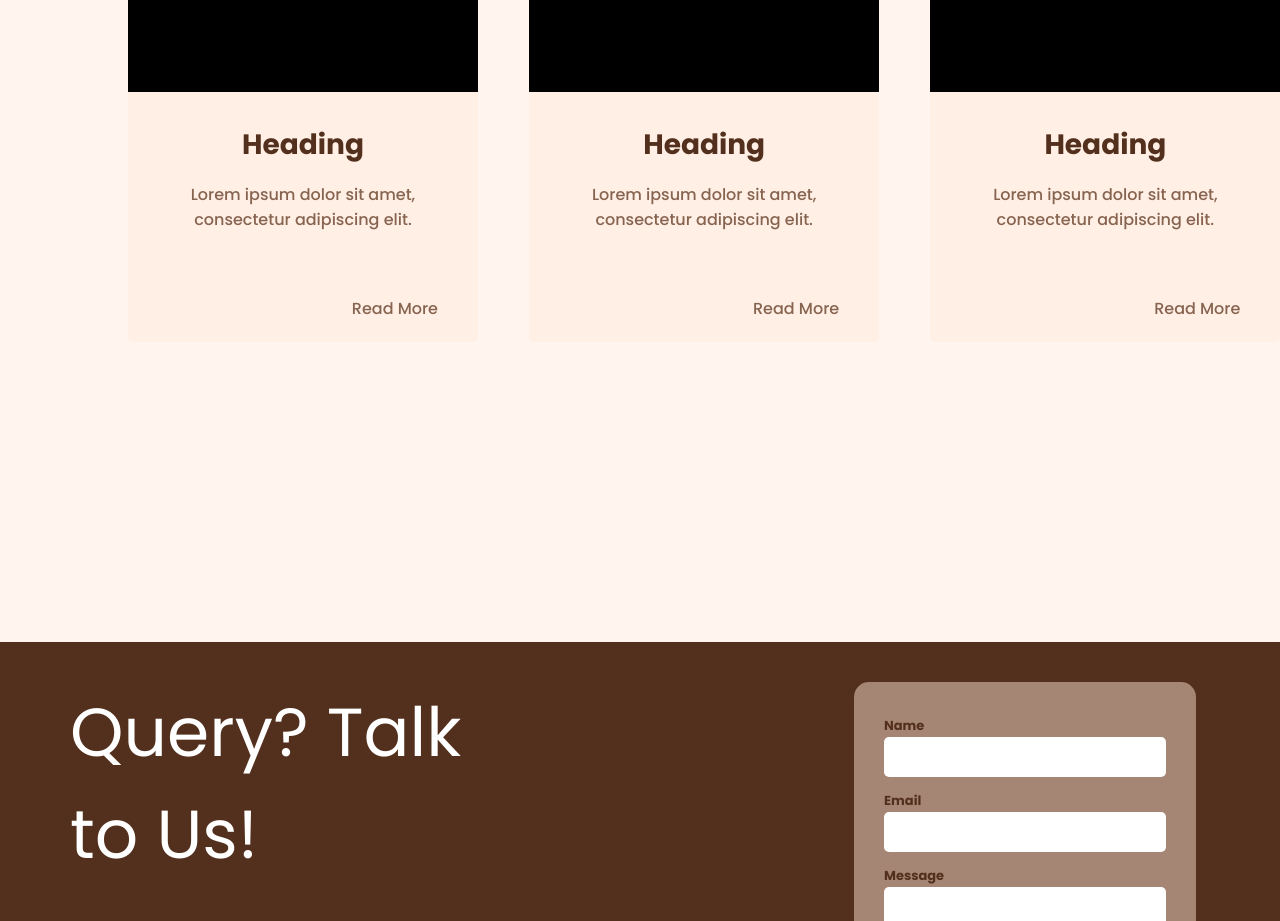
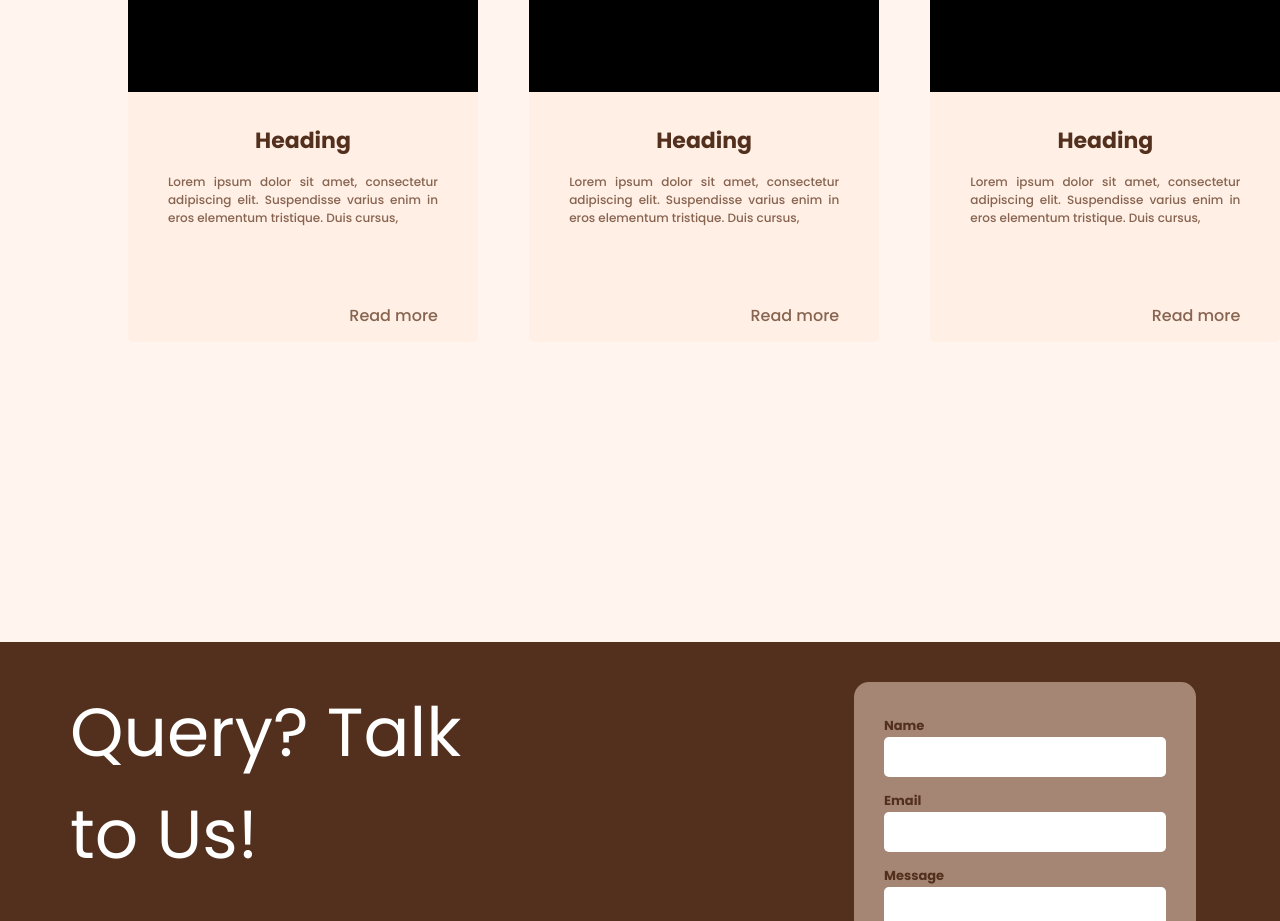
Before and after one commit to vatsal-06/anaayat-website, a Next.js app: page / in a window 1280 px wide. Shown: the part 1560-2481 px from the top of the page. Built offline with nearby package versions, Linux system fonts and the light colour scheme.

Commit message:
card stuff

```diff
--- a/components/MissionCard.js
+++ b/components/MissionCard.js
@@ -8,9 +8,10 @@ export default function MissionCard() {
         <h2 className="mission-card-title">Heading</h2>
         <p className="mission-card-description">
           Lorem ipsum dolor sit amet, consectetur adipiscing elit.
+          Suspendisse varius enim in eros elementum tristique. Duis cursus,
         </p>
         <Link href="/">
-          <span className="mission-card-more">Read More</span>
+          <span className="mission-card-more">Read more</span>
         </Link>
       </div>
     </div>
--- a/styles/missioncard.css
+++ b/styles/missioncard.css
@@ -18,13 +18,14 @@
 }
 
 .mission-card-description {
-  font-size: 16px;
+  font-size: 12px;
   color: #876450;
   font-weight: 500;
   margin-top: 2vh;
-  margin-left: 1.5vw;
-  margin-right: 1.5vw;
-  text-align: center;
+  text-align: justify;
+  margin-left: 40px;
+  margin-right: 40px;
+  /* text-align: center; */
 }
 
 .mission-card-more {
@@ -36,11 +37,11 @@
   color: #876450;
   font-weight: 500;
   font-size: 16px;
-  margin-top: 6vh;
+  margin-top: 8vh;
 }
 
 .mission-card-title {
-  font-size: 28px;
+  font-size: 22px;
   font-weight: 600;
   margin: 0;
 }
```
